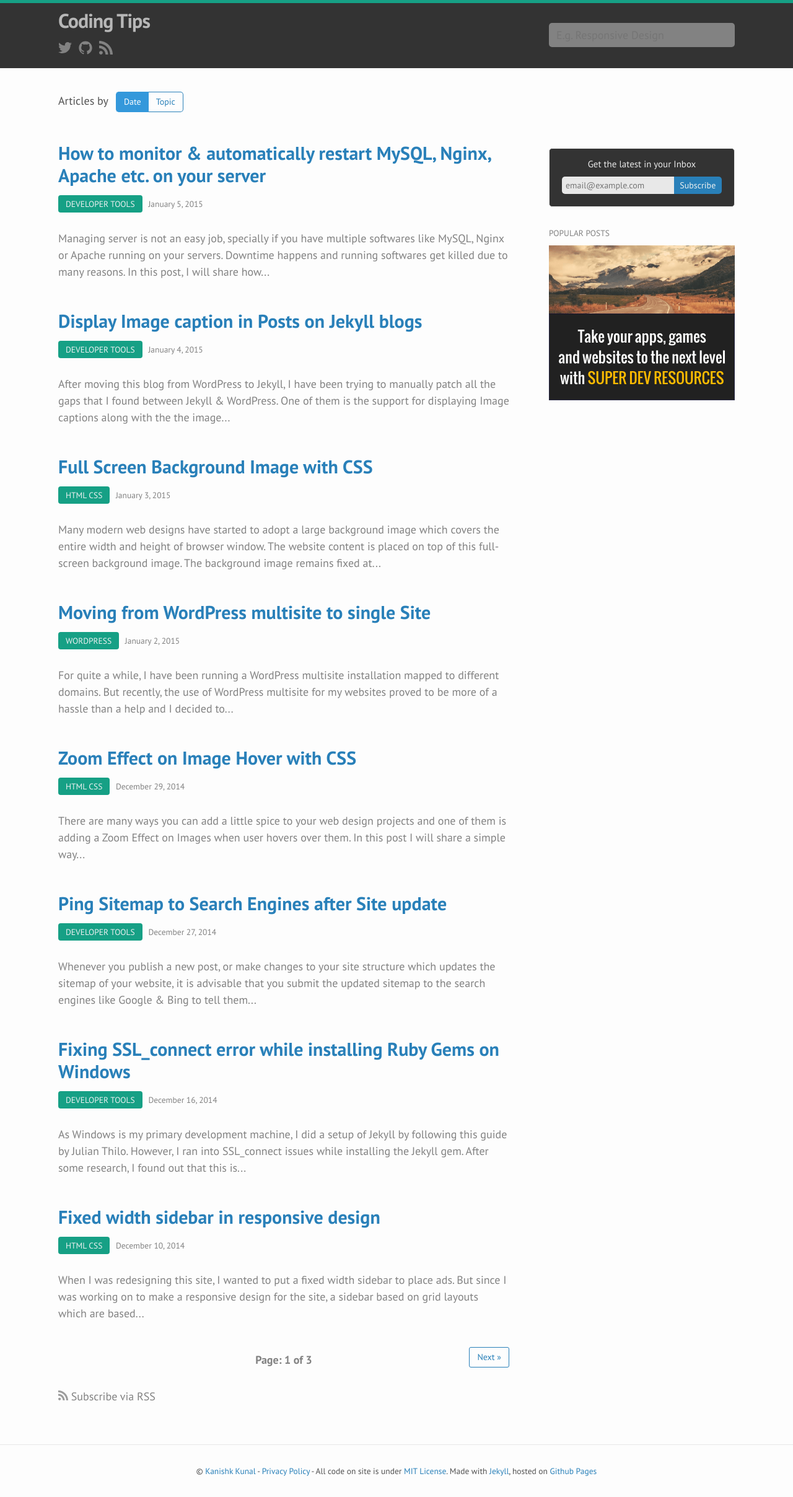
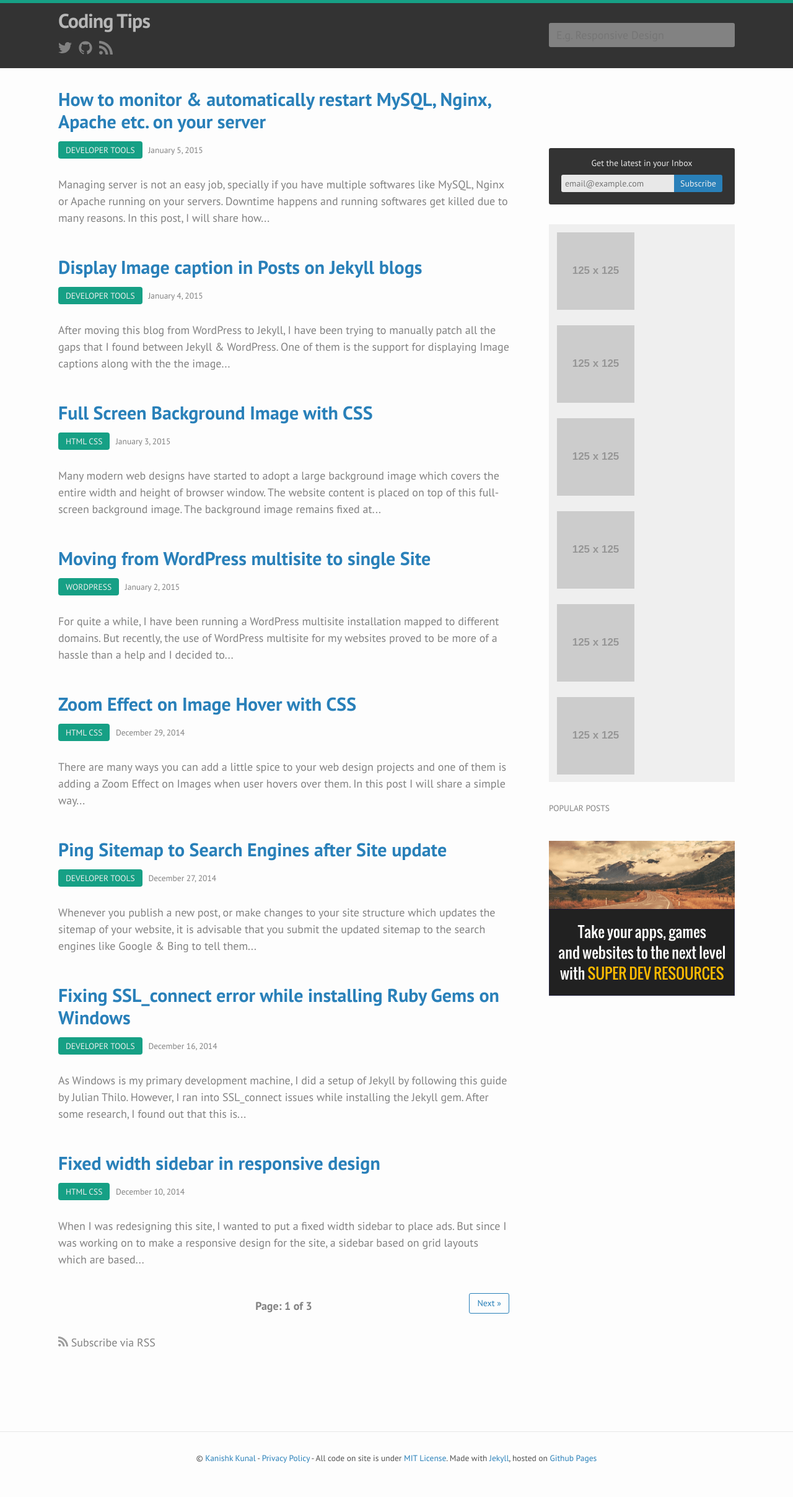
Before and after one commit to jastew/codingtips.kanishkkunal.in, a Jekyll site: the page built from index.html, in a window 1280 px wide. Shown: the whole page at 62% size. Built offline with Jekyll 4.4.1, drawn with Linux system fonts in a browser that asks for light colours; the list of posts is cut into pages by our own code; after the commit the page ends 2395 px from its top, so only the background shows below that.

Commit message:
Adding popular posts and sponsers in sidebar

```diff
--- /dev/null
+++ b/_includes/popular-posts.html
@@ -0,0 +1,4 @@
+<div class="popular-posts embed">
+<!-- Go to www.addthis.com/dashboard to customize your tools -->
+<div class="addthis_recommended_vertical"></div>
+</div>
--- a/_includes/post-bottom-ad.html
+++ b/_includes/post-bottom-ad.html
@@ -9,5 +9,5 @@
     (adsbygoogle = window.adsbygoogle || []).push({});
     </script>
 {% else %}
-<img src="http://placehold.it/728x90"/>
+<img src="http://placehold.it/300x250"/>
 {% endif %}
--- a/_includes/sidebar.html
+++ b/_includes/sidebar.html
@@ -5,6 +5,7 @@
 {% include sponsers.html %}
 
 <div class="sidebar-title">Popular Posts</div>
+{% include popular-posts.html %}
 
 <div class="embed">
     <a href="http://superdevresources.com" target="_blank" title="Take your apps, games and websites to the next level">
--- a/_includes/sponsers.html
+++ b/_includes/sponsers.html
@@ -0,0 +1,8 @@
+<div id="sponsers-list" class="embed">
+<a href="#" class="sponser-125"><img src="http://placehold.it/125x125" width="125" height="125"/></a>
+<a href="#" class="sponser-125"><img src="http://placehold.it/125x125" width="125" height="125"/></a>
+<a href="#" class="sponser-125"><img src="http://placehold.it/125x125" width="125" height="125"/></a>
+<a href="#" class="sponser-125"><img src="http://placehold.it/125x125" width="125" height="125"/></a>
+<a href="#" class="sponser-125"><img src="http://placehold.it/125x125" width="125" height="125"/></a>
+<a href="#" class="sponser-125"><img src="http://placehold.it/125x125" width="125" height="125"/></a>
+</div>
--- a/_sass/_layout.scss
+++ b/_sass/_layout.scss
@@ -96,7 +96,6 @@
 
 #home-index {
     article {
-        margin-top: $spacing-unit  * 1.5;
         margin-bottom: $spacing-unit  * 1.5;
     }
 
@@ -225,7 +224,7 @@
         padding:6px 12px;
         border: none;
         background-color: $grey-color;
-        border-radius: 5px;
+        border-radius: 3px;
         width: 100%;
     }
 }
@@ -302,13 +301,12 @@
 
 /* Subscribe box */
 #subscribe-box {
-    border:1px solid $grey-color-light;
     background: $nav-color;
     padding: 20px;
     padding-top: 14px;
     text-align: center;
-    border-radius: 5px;
-    font-size: 15px;
+    border-radius: 3px;
+    font-size: 14px;
 
     p {
         color: $grey-color-light;
@@ -327,13 +325,13 @@
     input[type="text"] {
         background-color: $grey-color-light;
         color: $grey-color;
-        border-radius: 5px 0 0 5px;
+        border-radius: 3px 0 0 3px;
     }
 
     input[type="submit"] {
         background: $brand-color;
         color: $light-color;
-        border-radius: 0 5px 5px 0;
+        border-radius: 0 3px 3px 0;
         @include transition(background-color .3s ease);
     }
 
@@ -371,3 +369,22 @@
     }
 
 }
+
+/* Sponsers in sidebar */
+#sponsers-list {
+    background-color: $light-color;
+
+    .sponser-125 {
+        margin: 12.5px;
+        padding: 0;
+        width: 125px;
+        height: 125px;
+
+        img {
+            margin: 12.5px 0;
+            padding: 0;
+            width: 125px;
+            height: 125px;
+        }
+    }
+}
--- a/css/main.scss
+++ b/css/main.scss
@@ -28,7 +28,7 @@
 $grey-color-light: lighten($grey-color, 40%);
 $grey-color-dark:  darken($grey-color, 25%);
 
-$light-color:       #ecf0f1;
+$light-color:       #efefef;
 
 // Width of the content area
 $content-width:    1156px;
--- a/index.html
+++ b/index.html
@@ -5,8 +5,6 @@
 
 
 <div id="home-index" class="home">
-
-  <p class="home-page-heading">Articles by<span class="ghost-button-group"><a class="ghost-button ghost-button-small active" href="/">Date</a><a class="ghost-button ghost-button-small" href="/topics/">Topic</a></span></p>
 
   <!-- This loops through the paginated posts -->
   {% for post in paginator.posts %}
```
